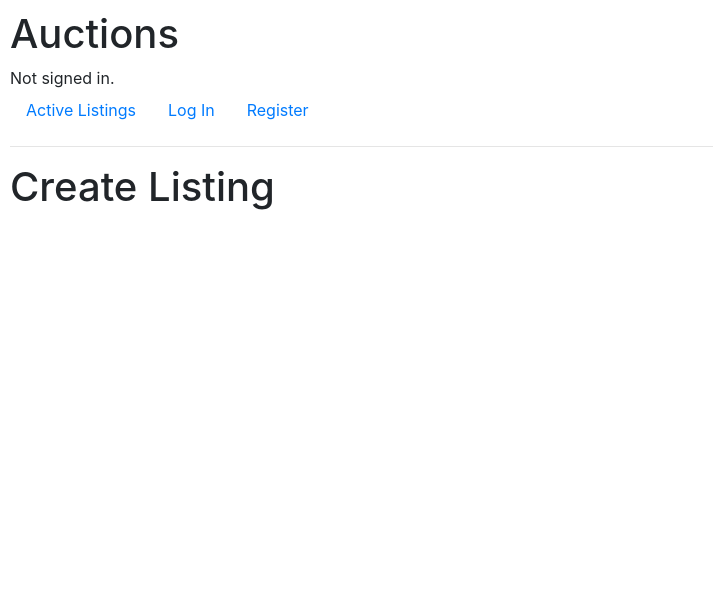
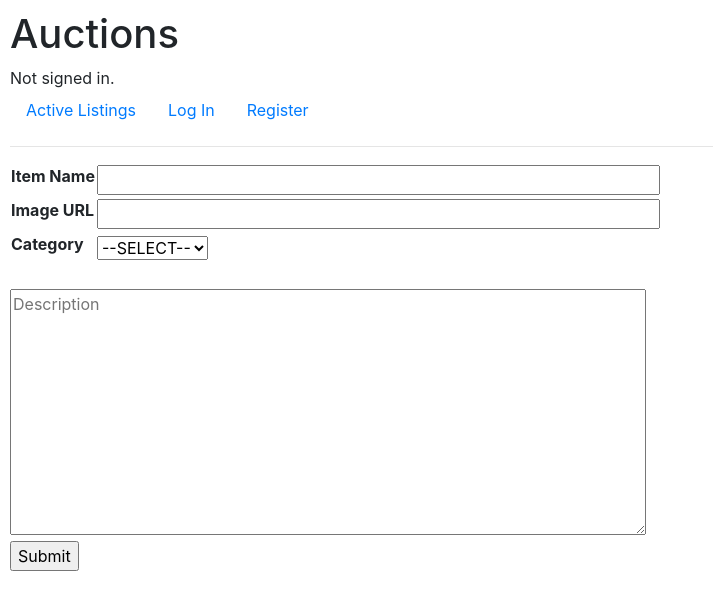
Before and after one commit to aishyuu/commerce, a Django app: page /create_listing in a window 1280 px wide. Shown: the top 610 px of the page, without its empty margins (0-713 px from the left). Run offline with Django 3.2, Linux system fonts and the light colour scheme; lists and menus that the app fills with data are empty; some libraries are stand-ins or nearby versions.

Commit message:
Added create_listing page and set up new model for Listing

```diff
--- a/auctions/models.py
+++ b/auctions/models.py
@@ -4,3 +4,9 @@ from django.db import models
 
 class User(AbstractUser):
     pass
+
+class Listing(models.Model):
+    item_name = models.CharField(max_length=96)
+    image_url = models.URLField()
+    category = models.CharField(max_length=64)
+    description = models.TextField()
--- a/auctions/templates/auctions/create_listing.html
+++ b/auctions/templates/auctions/create_listing.html
@@ -1,5 +1,35 @@
 {% extends "auctions/layout.html" %}
 
 {% block body %}
-<h1>Create Listing</h1>
+<form action="{% url 'auctions:create_listing' %}" method="post">
+    {% csrf_token %}
+    <table>
+        <tr>
+            <th><label for="item_name">Item Name</label></th>
+            <th><input type="text" name="item_name" id="item_name" size="50" required></th>
+        </tr>
+        <tr>
+            <th><label for="image_url">Image URL</label></th>
+            <th><input type="text" name="image_url" id="image_url" size="50" required></th>
+        </tr>
+        <tr>
+            <th><label for="category">Category</label></th>
+            <th>
+                <select name="category" id="category" required>
+                    <option value="none">--SELECT--</option>
+                    <option value="other">Other</option>
+                    <option value="electronics">Technology</option>
+                    <option value="fashion">Fashion</option>
+                    <option value="toys">Toys</option>
+                    <option value="outdoors">Outdoors</option>
+                    <option value="home">Home</option>
+                </select>
+            </th>
+        </tr>
+    </table>
+    <br>
+    <textarea name="description" id="description" cols="60" rows="10" placeholder="Description" required></textarea>
+    <br>
+    <input type="submit">
+</form>
 {% endblock %}
--- a/auctions/templates/auctions/layout.html
+++ b/auctions/templates/auctions/layout.html
@@ -18,21 +18,21 @@
         </div>
         <ul class="nav">
             <li class="nav-item">
-                <a class="nav-link" href="{% url 'index' %}">Active Listings</a>
+                <a class="nav-link" href="{% url 'auctions:index' %}">Active Listings</a>
             </li>
             {% if user.is_authenticated %}
                 <li class="nav-item">
-                    <a class="nav-link" href="{%url 'create_listing' %}">Create Listing</a>
+                    <a class="nav-link" href="{%url 'auctions:create_listing' %}">Create Listing</a>
                 </li>
                 <li class="nav-item">
-                    <a class="nav-link" href="{% url 'logout' %}">Log Out</a>
+                    <a class="nav-link" href="{% url 'auctions:logout' %}">Log Out</a>
                 </li>
             {% else %}
                 <li class="nav-item">
-                    <a class="nav-link" href="{% url 'login' %}">Log In</a>
+                    <a class="nav-link" href="{% url 'auctions:login' %}">Log In</a>
                 </li>
                 <li class="nav-item">
-                    <a class="nav-link" href="{% url 'register' %}">Register</a>
+                    <a class="nav-link" href="{% url 'auctions:register' %}">Register</a>
                 </li>
             {% endif %}
         </ul>
--- a/auctions/templates/auctions/login.html
+++ b/auctions/templates/auctions/login.html
@@ -8,7 +8,7 @@
         <div>{{ message }}</div>
     {% endif %}
 
-    <form action="{% url 'login' %}" method="post">
+    <form action="{% url 'auctions:login' %}" method="post">
         {% csrf_token %}
         <div class="form-group">
             <input autofocus class="form-control" type="text" name="username" placeholder="Username">
@@ -19,6 +19,6 @@
         <input class="btn btn-primary" type="submit" value="Login">
     </form>
 
-    Don't have an account? <a href="{% url 'register' %}">Register here.</a>
+    Don't have an account? <a href="{% url 'auctions:register' %}">Register here.</a>
 
 {% endblock %}
--- a/auctions/templates/auctions/register.html
+++ b/auctions/templates/auctions/register.html
@@ -8,7 +8,7 @@
         <div>{{ message }}</div>
     {% endif %}
 
-    <form action="{% url 'register' %}" method="post">
+    <form action="{% url 'auctions:register' %}" method="post">
         {% csrf_token %}
         <div class="form-group">
             <input class="form-control" autofocus type="text" name="username" placeholder="Username">
@@ -25,6 +25,6 @@
         <input class="btn btn-primary" type="submit" value="Register">
     </form>
 
-    Already have an account? <a href="{% url 'login' %}">Log In here.</a>
+    Already have an account? <a href="{% url 'auctions:login' %}">Log In here.</a>
 
 {% endblock %}
--- a/auctions/urls.py
+++ b/auctions/urls.py
@@ -1,6 +1,8 @@
 from django.urls import path
 
 from . import views
+
+app_name = "auctions"
 
 urlpatterns = [
     path("", views.index, name="index"),
--- a/auctions/views.py
+++ b/auctions/views.py
@@ -4,7 +4,7 @@ from django.http import HttpResponse, HttpResponseRedirect
 from django.shortcuts import render
 from django.urls import reverse
 
-from .models import User
+from .models import User, Listing
 
 
 def index(request):
@@ -63,4 +63,16 @@ def register(request):
         return render(request, "auctions/register.html")
 
 def create_listing(request):
-    return render(request, "auctions/create_listing.html")
+    if request.method == "POST":
+        print(request.POST)
+        name = request.POST["item_name"]
+        url = request.POST["image_url"]
+        cat = request.POST["category"]
+        desc = request.POST["description"]
+
+        new_listing = Listing(item_name=name, image_url=url, category=cat, description=desc)
+        new_listing.save()
+
+        return HttpResponse(f"{item_name} | {image_url} | {category} | {description}")
+    else:
+        return render(request, "auctions/create_listing.html")
```
Also changed, not shown: auctions/migrations/0002_listing.py (added), db.sqlite3.
